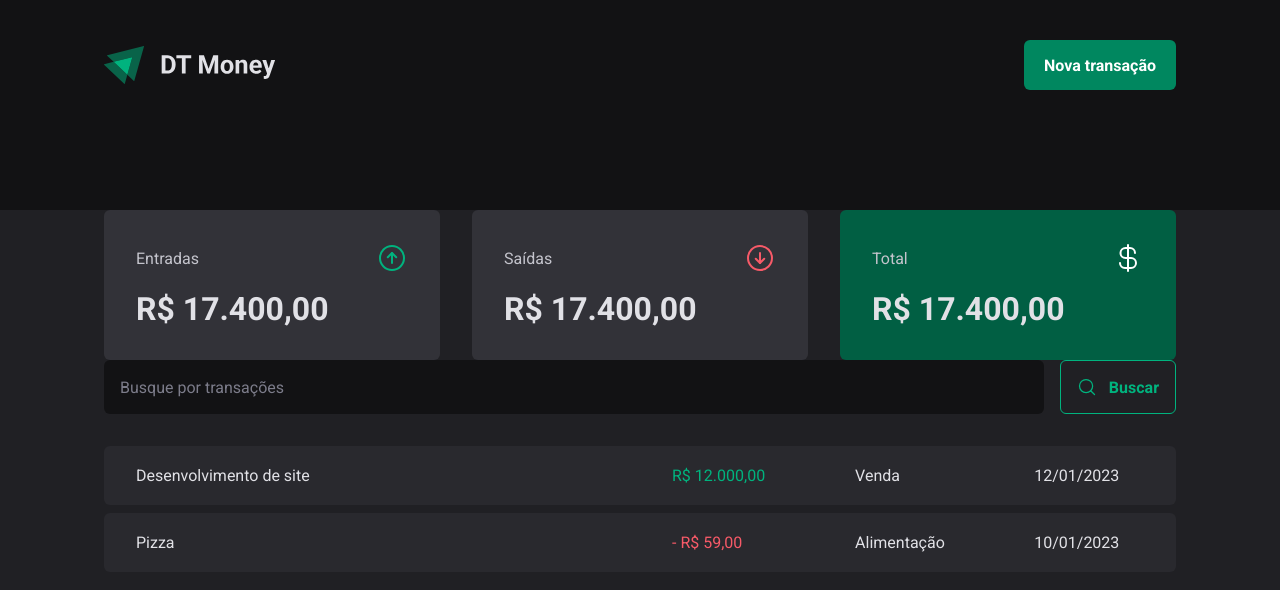
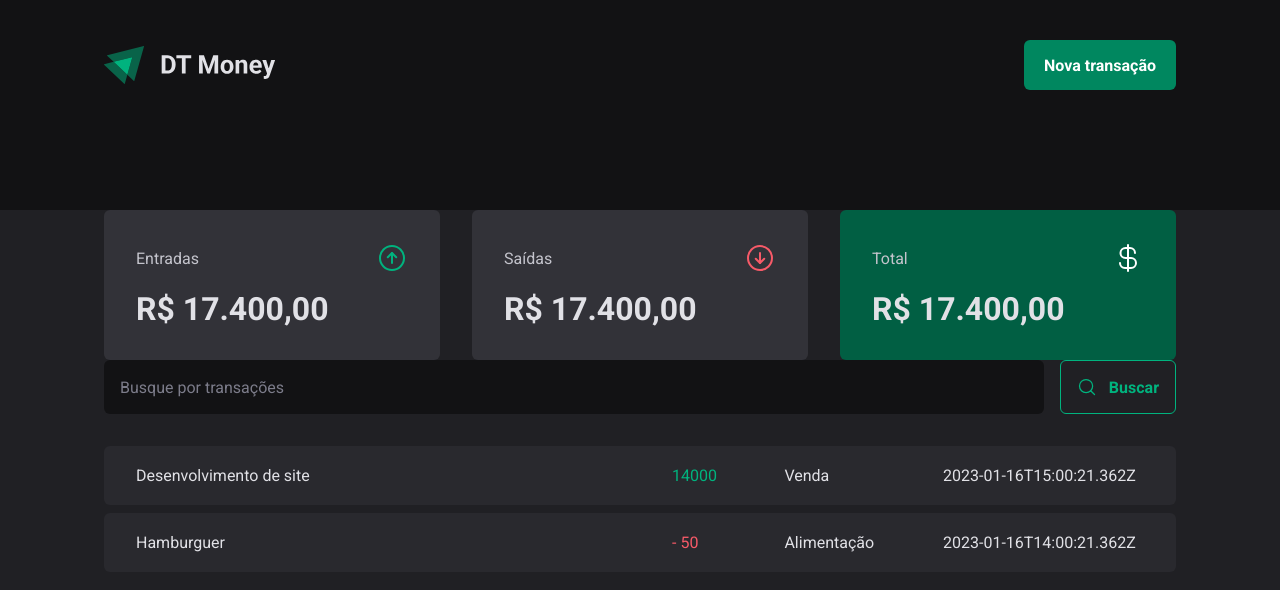
Before and after one commit to jerp86/03-dt-money, a React (Vite) app: page / in a window 1280 px wide. Shown: the top 590 px of the page. Built offline with nearby package versions, Linux system fonts and the light colour scheme; data requests are answered from the project's data file.

Commit message:
add loading data

```diff
--- a/src/pages/Transactions/index.tsx
+++ b/src/pages/Transactions/index.tsx
@@ -1,3 +1,4 @@
+import { useEffect, useState } from 'react'
 import { Header, Summary } from '../../components'
 import { SearchForm } from './components/SearchForm'
 import {
@@ -6,7 +7,30 @@
   TransactionsTable,
 } from './styles'
 
-export const Transactions = () => (
+interface Transaction {
+  id: number
+  description: string
+  type: 'income' | 'outcome'
+  price: number
+  category: string
+  createdAt: string
+}
+
+export const Transactions = () => {
+  const [transactions, setTransactions] = useState<Transaction[]>([])
+
+  const loadTransaction = async () => {
+    const response = await fetch('http://localhost:3333/transactions')
+    const data = await response.json()
+
+    setTransactions(data)
+  }
+
+  useEffect(() => {
+    loadTransaction()
+  }, [])
+
+  return (
     <div>
       <Header />
       <Summary />
@@ -16,24 +40,24 @@
 
         <TransactionsTable>
           <tbody>
-          <tr>
-            <td width="50%">Desenvolvimento de site</td>
+            {transactions.map(
+              ({ id, category, createdAt, description, price, type }) => (
+                <tr key={String(id)}>
+                  <td width="50%">{description}</td>
                   <td>
-              <PriceHighlight variant="income">R$ 12.000,00</PriceHighlight>
+                    <PriceHighlight variant={type}>
+                      {type === 'outcome' && '- '}
+                      {price}
+                    </PriceHighlight>
                   </td>
-            <td>Venda</td>
-            <td>12/01/2023</td>
+                  <td>{category}</td>
+                  <td>{createdAt}</td>
                 </tr>
-          <tr>
-            <td>Pizza</td>
-            <td>
-              <PriceHighlight variant="outcome">- R$ 59,00</PriceHighlight>
-            </td>
-            <td>Alimentação</td>
-            <td>10/01/2023</td>
-          </tr>
+              ),
+            )}
           </tbody>
         </TransactionsTable>
       </TransactionsContainer>
     </div>
   )
+}
```
Lines whose indentation alone changed are shown as unchanged.
